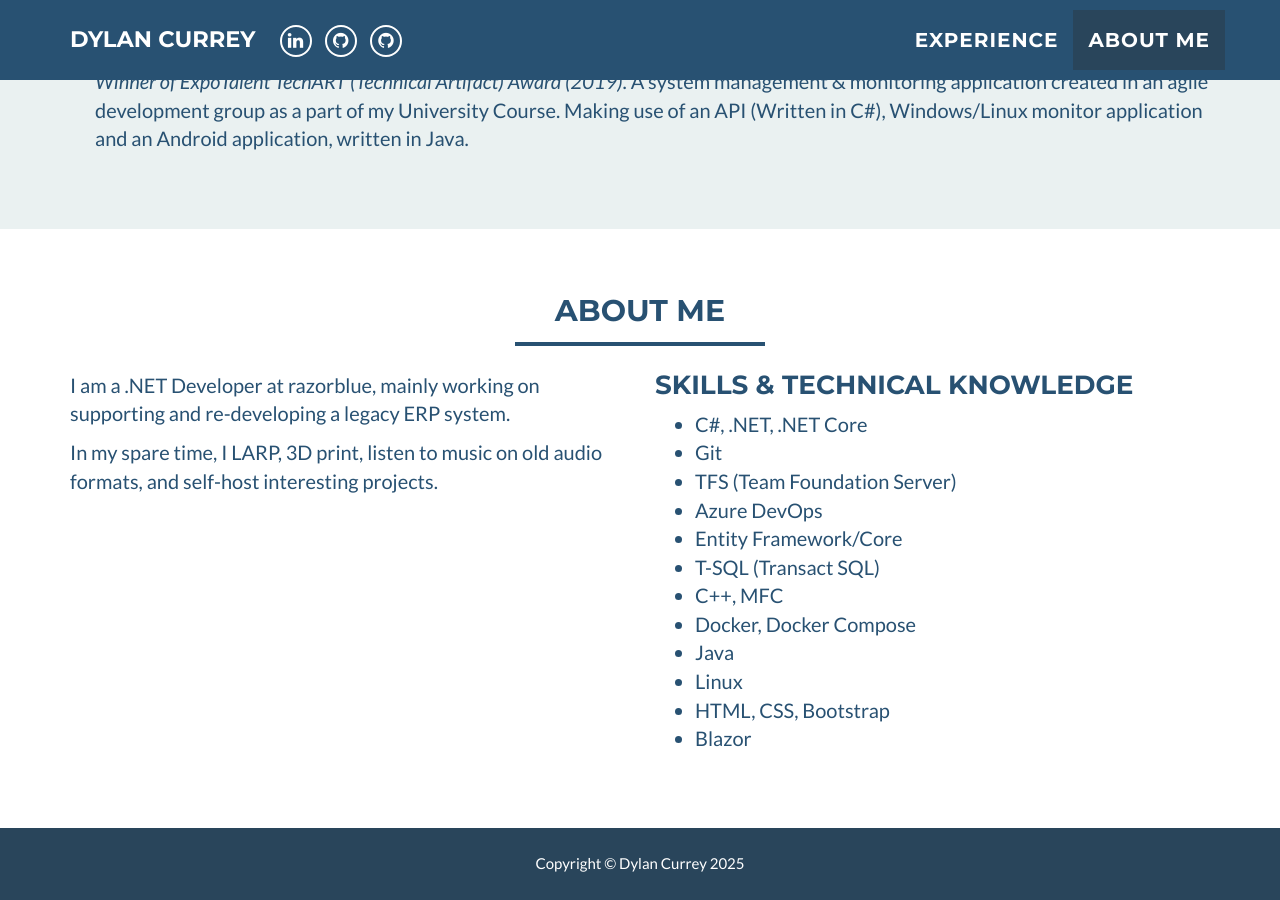
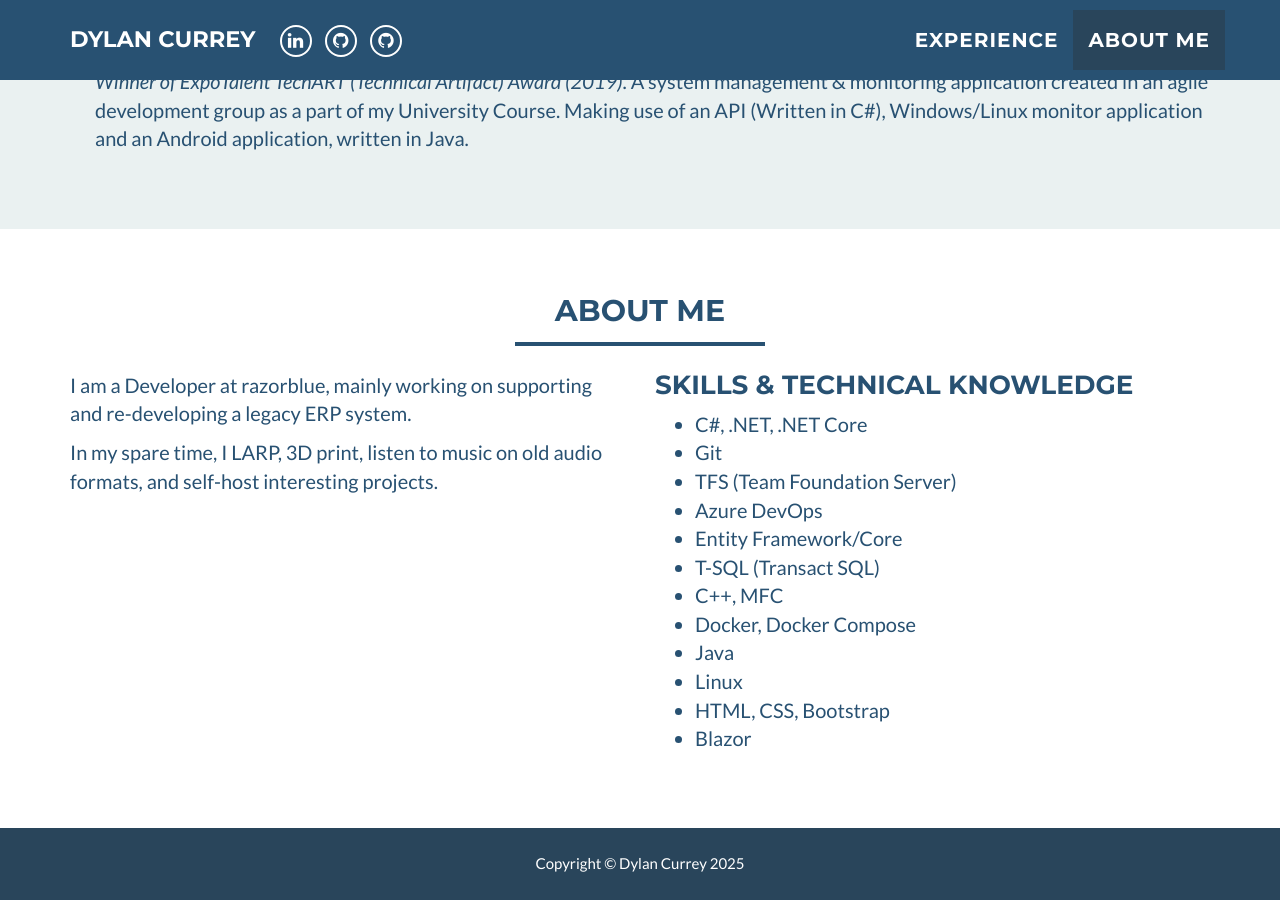
Before and after one commit to dscurrey/dscurrey.github.io, a Jekyll site: the page built from index.html, in a window 1280 px wide and 900 px high, scrolled down 1251 px. Built offline with Jekyll 4.4.1, drawn with Linux system fonts in a browser that asks for light colours; some of the changed text lies outside the part shown.

Commit message:
Updated job title

```diff
--- a/_config.yml
+++ b/_config.yml
@@ -3,7 +3,7 @@ name: Dylan Currey
 email: dscurrey@outlook.com
 canonical_url: https://dscurrey.co.uk
 keywords: "Java, C#, NetBeans, Visual Studio, Agile, Student, Computer Science, developer, programmer"
-skills: ".NET Developer at razorblue" #"BSc Computer Science Student (Hons) (First Class) Graduate"
+skills: "Developer at razorblue" #"BSc Computer Science Student (Hons) (First Class) Graduate"
 baseurl:
 
 # Social networks usernames (many more available: google-plus, flickr, dribbble, pinterest, instagram, tumblr, linkedin, etc.)
--- a/_includes/about_me.html
+++ b/_includes/about_me.html
@@ -9,7 +9,7 @@
         <div class="row">
             <div class="col-sm-6">
                 <p>
-                    I am a .NET Developer at razorblue, mainly working on supporting and re-developing a legacy ERP
+                    I am a Developer at razorblue, mainly working on supporting and re-developing a legacy ERP
                     system.
                 </p>
                 <p>In my spare time, I LARP, 3D print, listen to music on old audio formats, and self-host interesting projects.</p>
```
